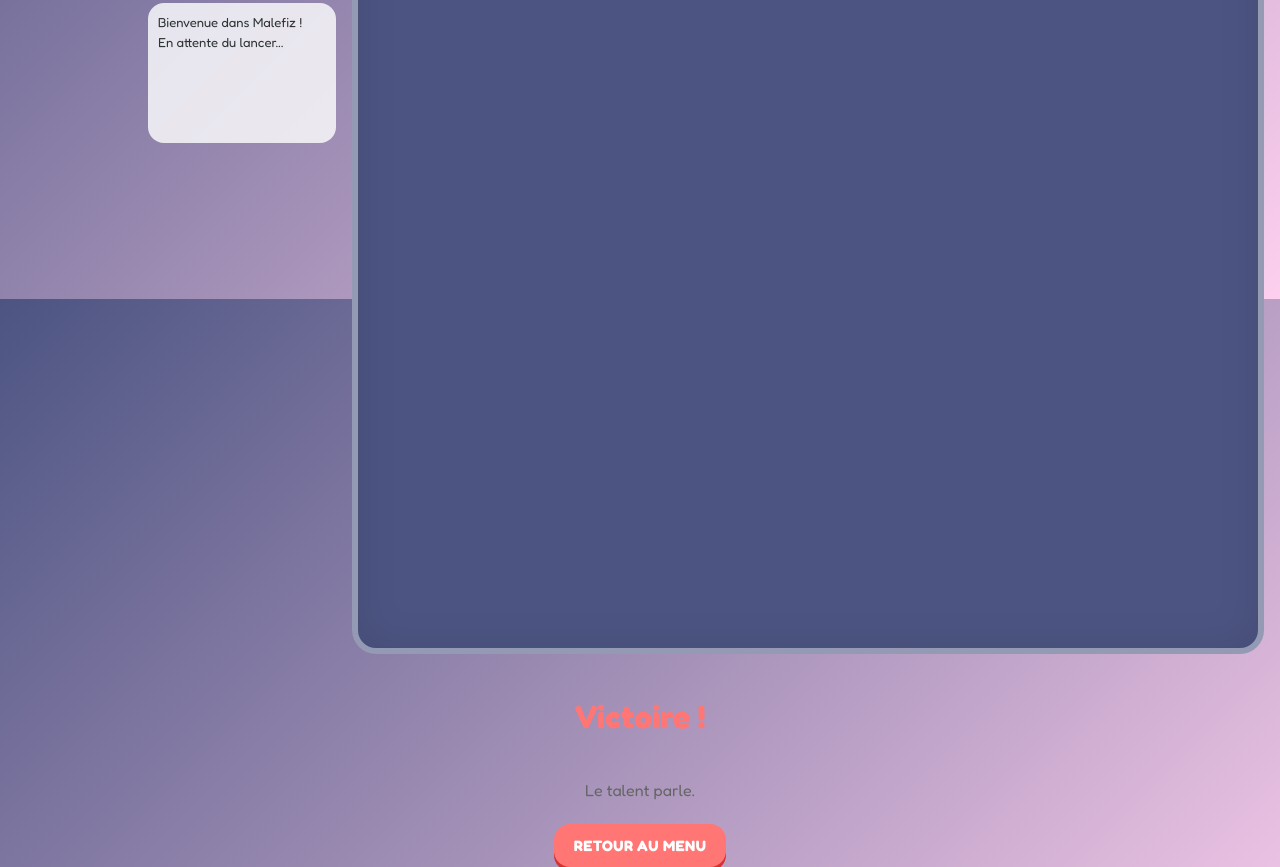
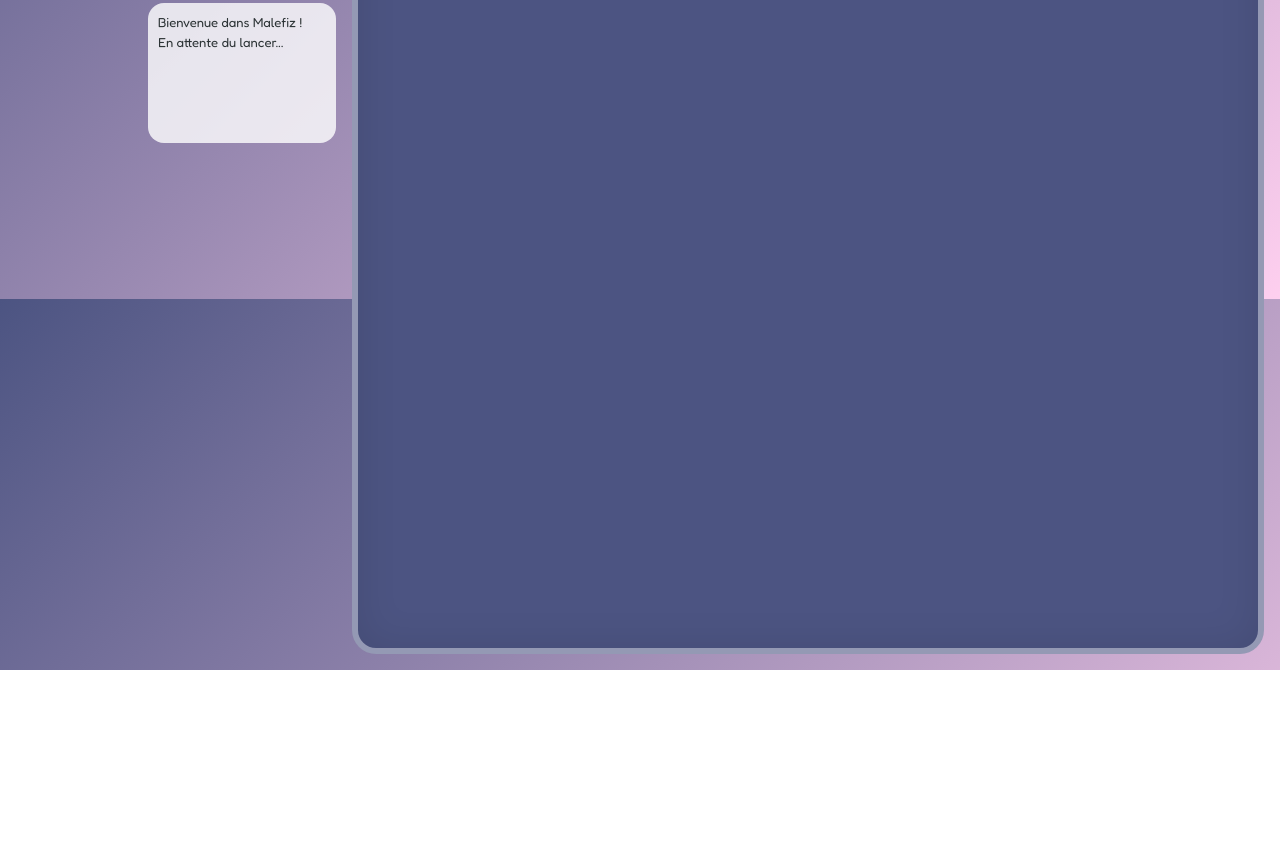
Before and after one commit to varletcamille33-dev/barricade, a plain HTML site: page index.html in a window 1280 px wide. Shown: the part 501-1368 px from the top of the page. After the commit the page ends 1171 px from the top, so only its background shows below. Drawn offline with Linux system fonts and the light colour scheme.

Commit message:
Update index.html

```diff
--- a/index.html
+++ b/index.html
@@ -430,11 +430,7 @@
   </div>
 </div>
 
-    <h2 id="winTitle">Victoire !</h2>
-    <p id="winMsg" style="line-height:1.6; color:#666; margin-bottom:20px;">Le talent parle.</p>
-    <button id="winClose" class="primary">Retour au menu</button>
-  </div>
-</div>
+
 
 <script type="module">
 import { initializeApp } from "https://www.gstatic.com/firebasejs/12.4.0/firebase-app.js";
```
